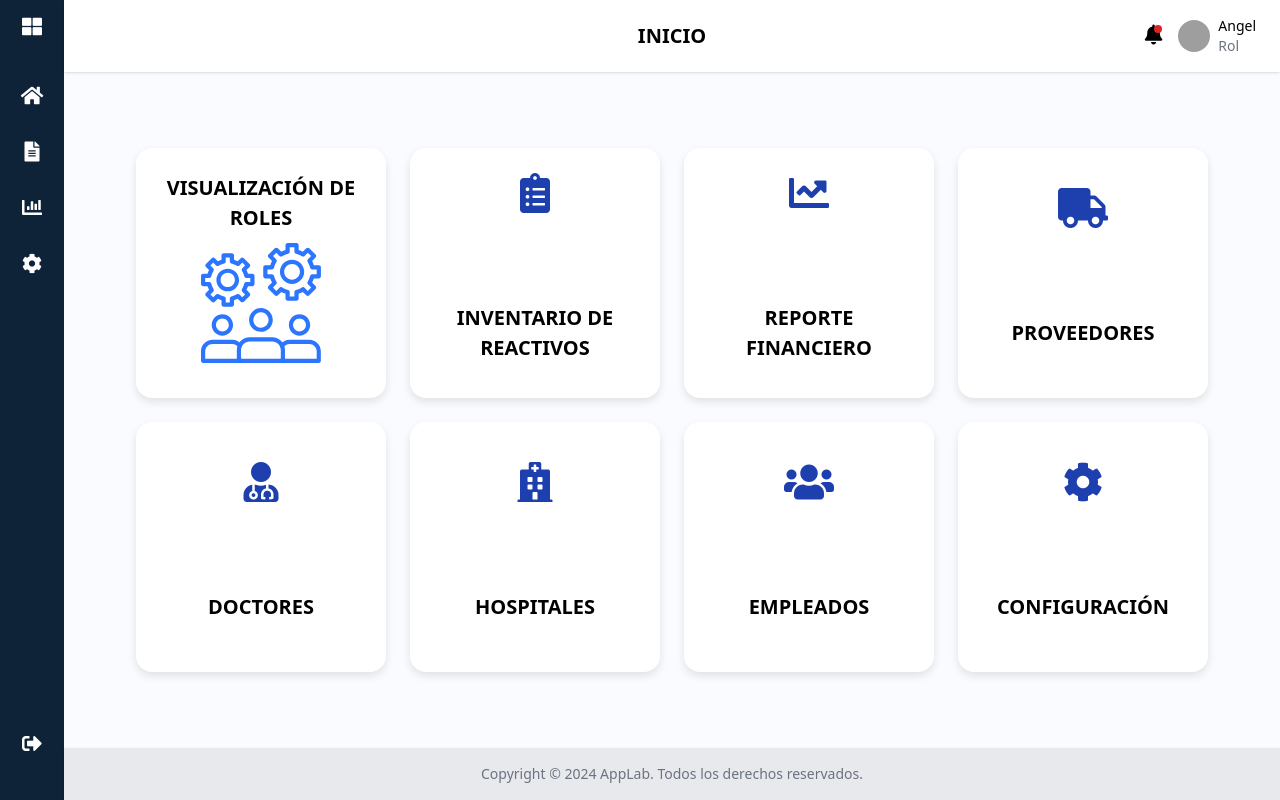
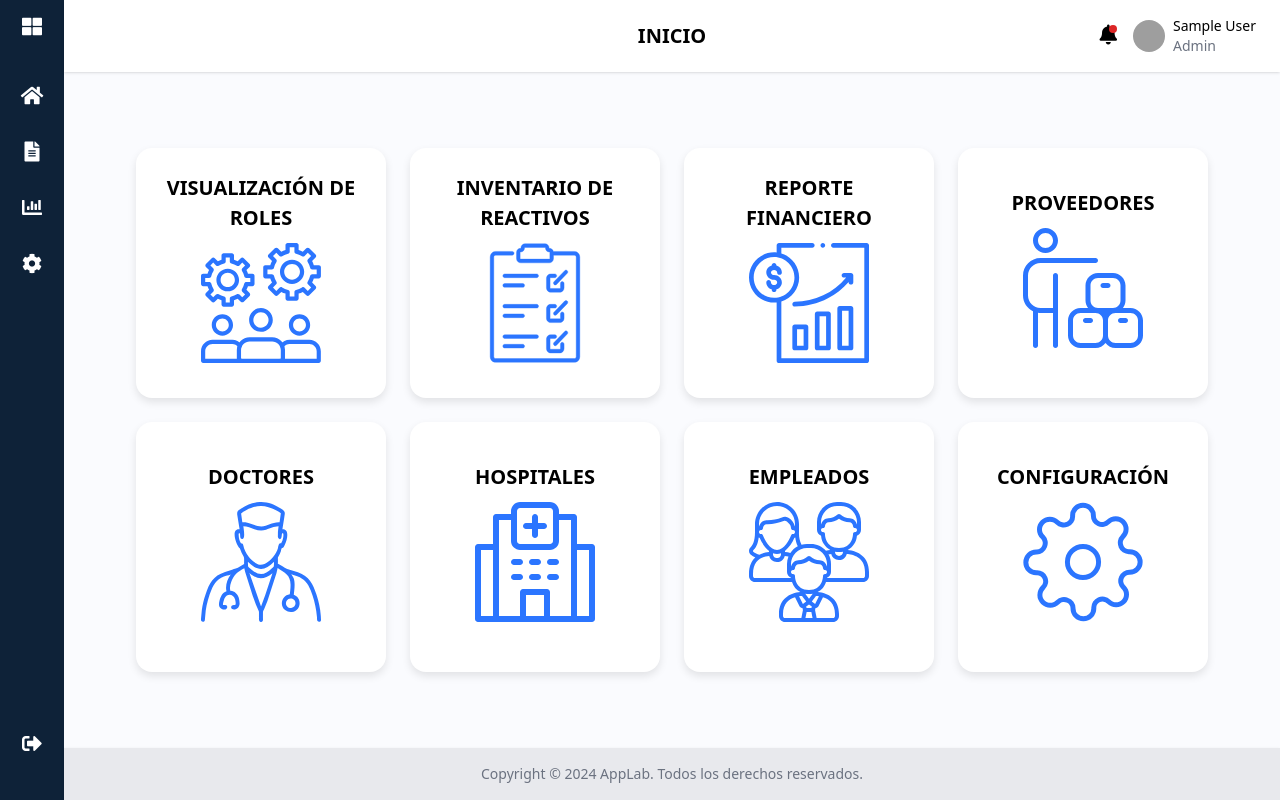
Before and after one commit to angel-pilo/applab, a Flask app: page /admin in a window 1280 px wide. Run offline with Flask 3, Linux system fonts and the light colour scheme; the visitor is signed in with stand-in values (Sample User, id 1); parts of the project's set-up code (start-up, migrations or seed data) failed here and were passed over; some libraries are stand-ins or nearby versions; grey boxes are pictures that could not be loaded.

Commit message:
refactor: Cambio de iconos dashboard

```diff
--- a/routes.py
+++ b/routes.py
@@ -5,17 +5,17 @@ app_routes = Blueprint('app_routes', __name__)
 
 # Mapeo de role_id a nombres de roles
 role_map = {
-    1: "admin",
-    2: "mostrador",
-    3: "enfermero",
-    4: "quimico"
+    1: "Admin",
+    2: "Mostrador",
+    3: "Enfermero",
+    4: "Quimico"
 }
 
 @app_routes.route("/")
 def home():
     if "usuario" in session:
         rol = session["rol"]
-        return redirect(url_for(f"{rol}_dashboard"))  # Redirigir según el rol del usuario
+        return redirect(url_for(f"{rol.lower()}_dashboard"))  # Redirigir según el rol del usuario en minúsculas
     return redirect(url_for("app_routes.login"))  # Redirigir al login si no hay sesión
 
 @app_routes.route('/login', methods=['GET', 'POST'])
@@ -26,8 +26,10 @@ def login():
         user = verificar_usuario(usuario, password)
         if user:
             session["usuario"] = usuario
-            session["rol"] = role_map.get(user['rol_id'], "default")  # Mapeo de rol_id a nombre de rol
-            return redirect(url_for('app_routes.' + f"{session['rol']}_dashboard"))
+            session["rol"] = role_map.get(user['rol_id'], "default")  # Mapeo de rol_id a nombre de rol con mayúscula
+            session["nombres"] = user['nombres']  # Agregar nombre del empleado
+            session["foto_perfil"] = user['foto_perfil']  # Agregar foto del empleado
+            return redirect(url_for('app_routes.' + f"{session['rol'].lower()}_dashboard"))
         else:
             flash('Usuario o contraseña incorrectos.', 'error')
             return redirect(url_for('app_routes.login'))
@@ -38,35 +40,35 @@ def logout():
     # Lógica para cerrar sesión, como limpiar la sesión del usuario
     session.clear()
     flash("Sesión cerrada correctamente.", "success")
-    return redirect(url_for('app_routes.home'))  #
+    return redirect(url_for('app_routes.home'))
 
 @app_routes.route("/admin")
 def admin_dashboard():
-    if session.get("rol") == "admin":
+    if session.get("rol") == "Admin":
         return render_template("admin/admin.html")
     return redirect(url_for("app_routes.login"))
 
 @app_routes.route("/mostrador")
 def mostrador_dashboard():
-    if session.get("rol") == "mostrador":
+    if session.get("rol") == "Mostrador":
         return render_template("mostrador/mostrador.html")
     return redirect(url_for("app_routes.login"))
 
 @app_routes.route("/enfermero")
 def enfermero_dashboard():
-    if session.get("rol") == "enfermero":
+    if session.get("rol") == "Enfermero":
         return render_template("enfermero/enfermero.html")
     return redirect(url_for("app_routes.login"))
 
 @app_routes.route("/quimico")
 def quimico_dashboard():
-    if session.get("rol") == "quimico":
+    if session.get("rol") == "Quimico":
         return render_template("quimico/quimico.html")
     return redirect(url_for("app_routes.login"))
 
 @app_routes.route("/admin/add_employee")
 def add_employee():
     # Lógica para mostrar el formulario de agregar empleado
-    if session.get("rol") == "admin":
+    if session.get("rol") == "Admin":
         return render_template("admin/add_employee.html")
     return redirect(url_for("app_routes.login"))
--- a/static/css/main.css
+++ b/static/css/main.css
@@ -35,6 +35,7 @@ body {
     visibility: visible;
     opacity: 1;
 }
+
 
 /* Transición fluida del sidebar */
 .sidebar-expanded {
@@ -75,6 +76,7 @@ body {
 .sidebar-expanded .sidebar-item i {
     margin-right: 8px;
 }
+
 
 .sidebar-collapsed .sidebar-item {
     justify-content: center;
--- a/templates/admin/admin.html
+++ b/templates/admin/admin.html
@@ -9,32 +9,32 @@
         <img src="{{ url_for('static', filename='icons/visualizacion.svg') }}" alt="Icono visualización" class="icon">
     </button>
     <button class="card">
-        <i class="fas fa-clipboard-list icon"></i>
         <h2>INVENTARIO DE REACTIVOS</h2>
+        <img src="{{ url_for('static', filename='icons/inventario.svg') }}" alt="Icono inventario" class="icon">
     </button>
     <button class="card">
-        <i class="fas fa-chart-line icon"></i>
         <h2>REPORTE FINANCIERO</h2>
+        <img src="{{ url_for('static', filename='icons/financiero.svg') }}" alt="Icono financiero" class="icon">
     </button>
     <button class="card">
-        <i class="fas fa-truck icon"></i>
         <h2>PROVEEDORES</h2>
+        <img src="{{ url_for('static', filename='icons/proveedores.svg') }}" alt="Icono proveedores" class="icon">
     </button>
     <button class="card">
-        <i class="fas fa-user-md icon"></i>
         <h2>DOCTORES</h2>
+        <img src="{{ url_for('static', filename='icons/doctores.svg') }}" alt="Icono doctores" class="icon">
     </button>
     <button class="card">
-        <i class="fas fa-hospital icon"></i>
         <h2>HOSPITALES</h2>
+        <img src="{{ url_for('static', filename='icons/hospitales.svg') }}" alt="Icono hospitales" class="icon">
     </button>
     <button class="card" onclick="window.location.href='{{ url_for('app_routes.add_employee') }}'">
-        <i class="fas fa-users icon"></i>
         <h2>EMPLEADOS</h2>
+        <img src="{{ url_for('static', filename='icons/empleados.svg') }}" alt="Icono empleados" class="icon">
     </button>
     <button class="card">
-        <i class="fas fa-cog icon"></i>
         <h2>CONFIGURACIÓN</h2>
+        <img src="{{ url_for('static', filename='icons/configuracion.svg') }}" alt="Icono configuracion" class="icon">
     </button>
 </div>
 {% endblock %}
--- a/templates/partials/navbar.html
+++ b/templates/partials/navbar.html
@@ -32,10 +32,10 @@
         </div>
         <div class="relative">
             <div class="flex items-center space-x-2 cursor-pointer" onclick="toggleProfile()">
-                <img alt="User profile picture" class="w-8 h-8 rounded-full" height="32" src="https://storage.googleapis.com/a1aa/image/oCD9Le4-feeiN6D-IjtWB1q7qxJxFOQVSpK1KIJSJWE.jpg" width="32"/>
+                <img alt="User profile picture" class="w-8 h-8 rounded-full" height="32" src="{{ session['foto_perfil'] }}" width="32"/>
                 <div class="text-sm">
-                    <div>Angel</div>
-                    <div class="text-gray-500">Rol</div>
+                    <div>{{ session['nombres'] }}</div>
+                    <div class="text-gray-500">{{ session['rol'] }}</div>
                 </div>
             </div>
             <div id="profilePopup" class="profile-popup">
@@ -44,10 +44,10 @@
                     <i class="fas fa-times cursor-pointer" onclick="closeProfile()"></i>
                 </div>
                 <div class="p-4 flex items-center space-x-4">
-                    <img alt="User profile picture" class="w-12 h-12 rounded-full" height="48" src="https://storage.googleapis.com/a1aa/image/oCD9Le4-feeiN6D-IjtWB1q7qxJxFOQVSpK1KIJSJWE.jpg" width="48"/>
+                    <img alt="User profile picture" class="w-8 h-8 rounded-full" height="32" src="{{ session['foto_perfil'] }}" width="48"/>
                     <div>
-                        <div class="text-sm font-bold">Nombre</div>
-                        <div class="text-sm text-gray-500">Rol</div>
+                        <div>{{ session['nombres'] }}</div>
+                        <div class="text-gray-500">{{ session['rol'] }}</div>
                     </div>
                 </div>
                 <div class="p-4 border-t">
```
Also changed, not shown: services.py (+12 -6 lines), static/icons/Inventario.svg (added), static/icons/configuracion.svg (added), static/icons/doctores.svg (added), static/icons/empleados.svg (added), static/icons/financiero.svg (added), static/icons/hospitales.svg (added), static/icons/proveedores.svg (added).
